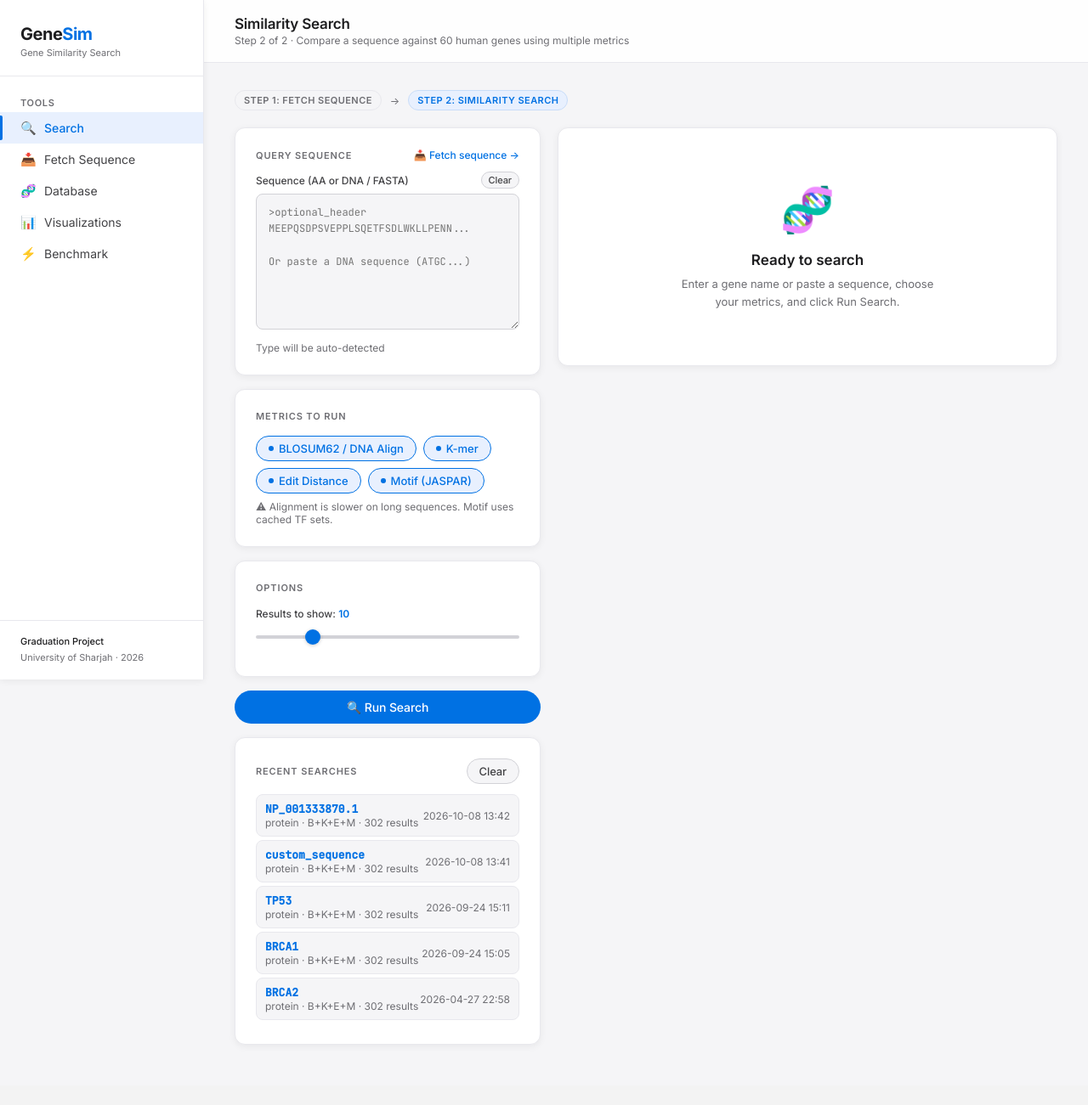
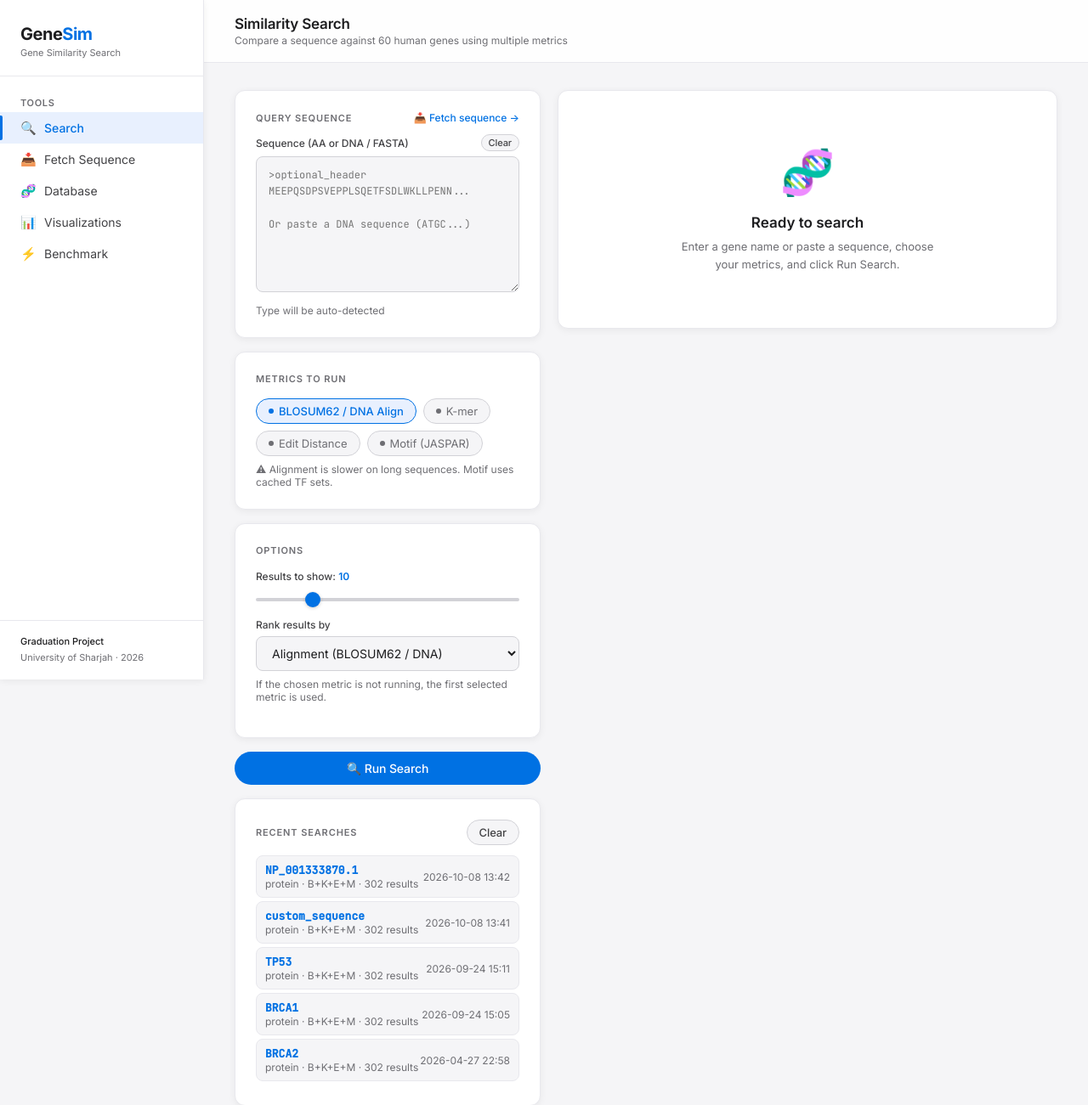
Before and after one commit to Hisham24006/gene-similarity-graduation-project, a Flask app: page / in a window 1280 px wide. Shown: the top 1301 px of the page at 85% size. Before the commit the page ends 1192 px from the top, so only its background shows below. Run offline with Flask 3, Linux system fonts and the light colour scheme.

Commit message:
Simplify search UI: drop average ranking, default to BLOSUM62 only
- Remove the averaged score, which combined metrics on unlike scales;
  rank by a single chosen metric via a new "Rank results by" option
- Only BLOSUM62 is enabled by default; k-mer, edit distance and motif
  are opt-in
- Warn when Motif (JASPAR) is selected that scores are 0 without a
  gene-symbol header
- Remove "Step 1/Step 2" labels from the search and fetch pages

```diff
--- a/webapp/app.py
+++ b/webapp/app.py
@@ -242,7 +242,7 @@ def api_search():
     input_type = data.get('input_type', 'gene_name')
     fetch_type = data.get('fetch_type', 'protein')   # 'protein' or 'dna'
     seq_mode = data.get('seq_mode', 'protein')      # what to search against
-    metrics = data.get('metrics', ['blosum', 'kmer', 'edit', 'motif'])
+    metrics = data.get('metrics', ['blosum'])
     top_n = int(data.get('top_n', 10))
 
     # ── Get query sequence ──
@@ -308,45 +308,37 @@ def api_search():
     # ── Run metrics ──
     results = []
     for symbol, iso_id, local_seq in candidate_seqs:
-        row = {'gene': symbol, 'isoform': iso_id, 'scores': {}, 'average': 0.0}
-        total = 0
-        count = 0
+        row = {'gene': symbol, 'isoform': iso_id, 'scores': {}}
 
-        if actual_mode == 'protein':
-            if 'blosum' in metrics:
+        if 'blosum' in metrics:
+            if actual_mode == 'protein':
                 s = blosum_similarity(query_seq, local_seq)
-                row['scores']['blosum'] = round(s, 4)
-                total += s
-                count += 1
-        else:
-            if 'blosum' in metrics:
+            else:
                 s = dna_similarity(query_seq, local_seq)
-                row['scores']['blosum'] = round(s, 4)
-                total += s
-                count += 1
+            row['scores']['blosum'] = round(s, 4)
 
         if 'kmer' in metrics:
             s = kmer_similarity(query_seq, local_seq, k=KMER_K)
             row['scores']['kmer'] = round(s, 4)
-            total += s
-            count += 1
 
         if 'edit' in metrics:
             s = edit_distance_similarity(query_seq, local_seq)
             row['scores']['edit'] = round(s, 4)
-            total += s
-            count += 1
 
         if 'motif' in metrics:
             s = jaccard_motif_similarity(query_tfs, promoter_tfs.get(symbol, set()))
             row['scores']['motif'] = round(s, 4)
-            total += s
-            count += 1
 
-        row['average'] = round(total / count, 4) if count > 0 else 0.0
         results.append(row)
 
-    results.sort(key=lambda x: x['average'], reverse=True)
+    # Metrics use different scales, so they are never combined. Rank by one
+    # metric: the requested one if it ran, otherwise the first one that did.
+    metric_order = ['blosum', 'kmer', 'edit', 'motif']
+    sort_by = data.get('sort_by', 'blosum')
+    if sort_by not in metrics:
+        sort_by = next((m for m in metric_order if m in metrics), None)
+    if sort_by:
+        results.sort(key=lambda x: x['scores'].get(sort_by, 0.0), reverse=True)
 
     # ── Save recent search ──
     save_recent_search(query_label, actual_mode, metrics, len(results))
--- a/webapp/templates/base.html
+++ b/webapp/templates/base.html
@@ -427,6 +427,7 @@
         .alert-error   { background: #fff2f2; border: 1px solid #ffd1d1; color: #c0392b; }
         .alert-success { background: #f0faf4; border: 1px solid #c3e6cb; color: #1e8449; }
         .alert-info    { background: var(--accent-light); border: 1px solid #c8ddf8; color: var(--accent-dark); }
+        .alert-warning { background: #fff8e6; border: 1px solid #ffe2a0; color: #8a5a00; }
 
         /* DNA Overlay */
         .dna-overlay {
--- a/webapp/templates/search.html
+++ b/webapp/templates/search.html
@@ -1,22 +1,9 @@
 {% extends "base.html" %}
 {% block title %}Search — GeneSim{% endblock %}
 {% block page_title %}Similarity Search{% endblock %}
-{% block page_sub %}Step 2 of 2 · Compare a sequence against 60 human genes using multiple metrics{% endblock %}
+{% block page_sub %}Compare a sequence against 60 human genes using multiple metrics{% endblock %}
 
 {% block content %}
-
-<!-- Workflow step indicator -->
-<div style="display:flex; align-items:center; gap:10px; margin-bottom:20px;">
-    <a href="/fetch" style="text-decoration:none;">
-        <span style="display:inline-flex; align-items:center; gap:6px; padding:4px 10px; border-radius:980px; font-size:11px; font-weight:600; letter-spacing:0.04em; text-transform:uppercase; background:var(--bg); color:var(--text-muted); border:1px solid var(--border-light); cursor:pointer;">
-            Step 1: Fetch Sequence
-        </span>
-    </a>
-    <span style="color:var(--text-muted); font-size:12px;">→</span>
-    <span style="display:inline-flex; align-items:center; gap:6px; padding:4px 10px; border-radius:980px; font-size:11px; font-weight:600; letter-spacing:0.04em; text-transform:uppercase; background:var(--accent-light); color:var(--accent); border:1px solid #c8ddf8;">
-        Step 2: Similarity Search
-    </span>
-</div>
 
 <div style="display:grid; grid-template-columns:360px 1fr; gap:20px; align-items:start;">
 
@@ -58,21 +45,24 @@
                     <input type="checkbox" id="metric-blosum" checked onchange="toggleChip(this,'chip-blosum')">
                     <span class="dot"></span> BLOSUM62 / DNA Align
                 </label>
-                <label class="toggle-chip checked" id="chip-kmer">
-                    <input type="checkbox" id="metric-kmer" checked onchange="toggleChip(this,'chip-kmer')">
+                <label class="toggle-chip" id="chip-kmer">
+                    <input type="checkbox" id="metric-kmer" onchange="toggleChip(this,'chip-kmer')">
                     <span class="dot"></span> K-mer
                 </label>
-                <label class="toggle-chip checked" id="chip-edit">
-                    <input type="checkbox" id="metric-edit" checked onchange="toggleChip(this,'chip-edit')">
+                <label class="toggle-chip" id="chip-edit">
+                    <input type="checkbox" id="metric-edit" onchange="toggleChip(this,'chip-edit')">
                     <span class="dot"></span> Edit Distance
                 </label>
-                <label class="toggle-chip checked" id="chip-motif">
-                    <input type="checkbox" id="metric-motif" checked onchange="toggleChip(this,'chip-motif')">
+                <label class="toggle-chip" id="chip-motif">
+                    <input type="checkbox" id="metric-motif" onchange="toggleChip(this,'chip-motif')">
                     <span class="dot"></span> Motif (JASPAR)
                 </label>
             </div>
             <div class="text-muted text-sm mt-8">
                 ⚠ Alignment is slower on long sequences. Motif uses cached TF sets.
+            </div>
+            <div id="motif-warning" class="alert alert-warning hidden" style="padding:8px 12px; font-size:12px; margin-top:10px; line-height:1.4;">
+                ⚠ Motif scores need a known gene symbol. For pasted or fetched sequences without a gene-symbol header (for example <span class="text-mono">&gt;TP53</span>), the motif score will be 0 for every result.
             </div>
         </div>
 
@@ -84,6 +74,18 @@
                 </label>
                 <input type="range" id="top-n" min="5" max="30" value="10"
                        oninput="document.getElementById('top-n-val').textContent=this.value">
+            </div>
+            <div class="form-group">
+                <label class="form-label" for="rank-by">Rank results by</label>
+                <select id="rank-by" class="form-input">
+                    <option value="blosum" selected>Alignment (BLOSUM62 / DNA)</option>
+                    <option value="kmer">K-mer</option>
+                    <option value="edit">Edit Distance</option>
+                    <option value="motif">Motif (JASPAR)</option>
+                </select>
+                <div class="text-muted text-sm mt-8">
+                    If the chosen metric is not running, the first selected metric is used.
+                </div>
             </div>
         </div>
 
@@ -159,6 +161,12 @@ let activeMetrics = [];
 
 function toggleChip(cb, id) {
     document.getElementById(id).classList.toggle('checked', cb.checked);
+    updateMotifWarning();
+}
+
+function updateMotifWarning() {
+    const on = document.getElementById('metric-motif').checked;
+    document.getElementById('motif-warning').classList.toggle('hidden', !on);
 }
 
 function getSelectedMetrics() {
@@ -232,7 +240,7 @@ function onSeqInput() {
     }
 }
 
-// Check if preloaded from Step 1 (Fetch page)
+// Check if a sequence was preloaded from the Fetch page
 function checkPreloadedSeq() {
     const storedSeq = sessionStorage.getItem('genesim_query_seq');
     if (storedSeq) {
@@ -262,7 +270,8 @@ async function runSearch() {
         return;
     }
 
-    const body = { input_type: 'sequence', sequence: seq, metrics, top_n: topN };
+    const sortBy = document.getElementById('rank-by').value;
+    const body = { input_type: 'sequence', sequence: seq, metrics, top_n: topN, sort_by: sortBy };
 
     showDNA('Running similarity search...', 'Comparing against database isoforms');
     document.getElementById('search-btn').disabled = true;
@@ -322,7 +331,6 @@ function renderResults(data, metrics) {
             <div style="display:flex; gap:20px; flex-wrap:wrap; margin-bottom:14px;">
                 <div><div class="text-muted text-sm">Gene</div><div class="gene-badge" style="font-size:18px">${bm.gene}</div></div>
                 <div><div class="text-muted text-sm">Isoform</div><div class="text-mono text-sm" style="margin-top:2px">${bm.isoform}</div></div>
-                <div><div class="text-muted text-sm">Average Score</div><div style="font-size:18px;font-weight:700;color:var(--accent);font-family:var(--mono)">${bm.average.toFixed(4)}</div></div>
             </div>
             <div style="display:flex; gap:10px; flex-wrap:wrap;">
                 ${Object.entries(bm.scores).map(([k,v]) => `
@@ -353,7 +361,6 @@ function renderTable(results, metrics) {
         <th>Gene</th>
         <th>Isoform</th>
         ${metrics.map(m => `<th>${METRIC_LABELS[m]}</th>`).join('')}
-        <th>Average</th>
     </tr>`;
 
     const tbody = document.getElementById('results-tbody');
@@ -381,7 +388,6 @@ function renderTable(results, metrics) {
                     </div>
                 </td>`;
             }).join('')}
-            <td><span class="text-mono" style="color:var(--accent);font-weight:700">${r.average.toFixed(4)}</span></td>
         </tr>
     `).join('');
 }
@@ -462,7 +468,7 @@ async function clearRecent() {
     loadRecent();
 }
 
-// Check pre-loaded sequence from Step 1 (Fetch page) and recent searches
+// Check pre-loaded sequence from the Fetch page and recent searches
 checkPreloadedSeq();
 loadRecent();
 </script>
```
Also changed, not shown: webapp/templates/fetch.html (+3 -31 lines).
